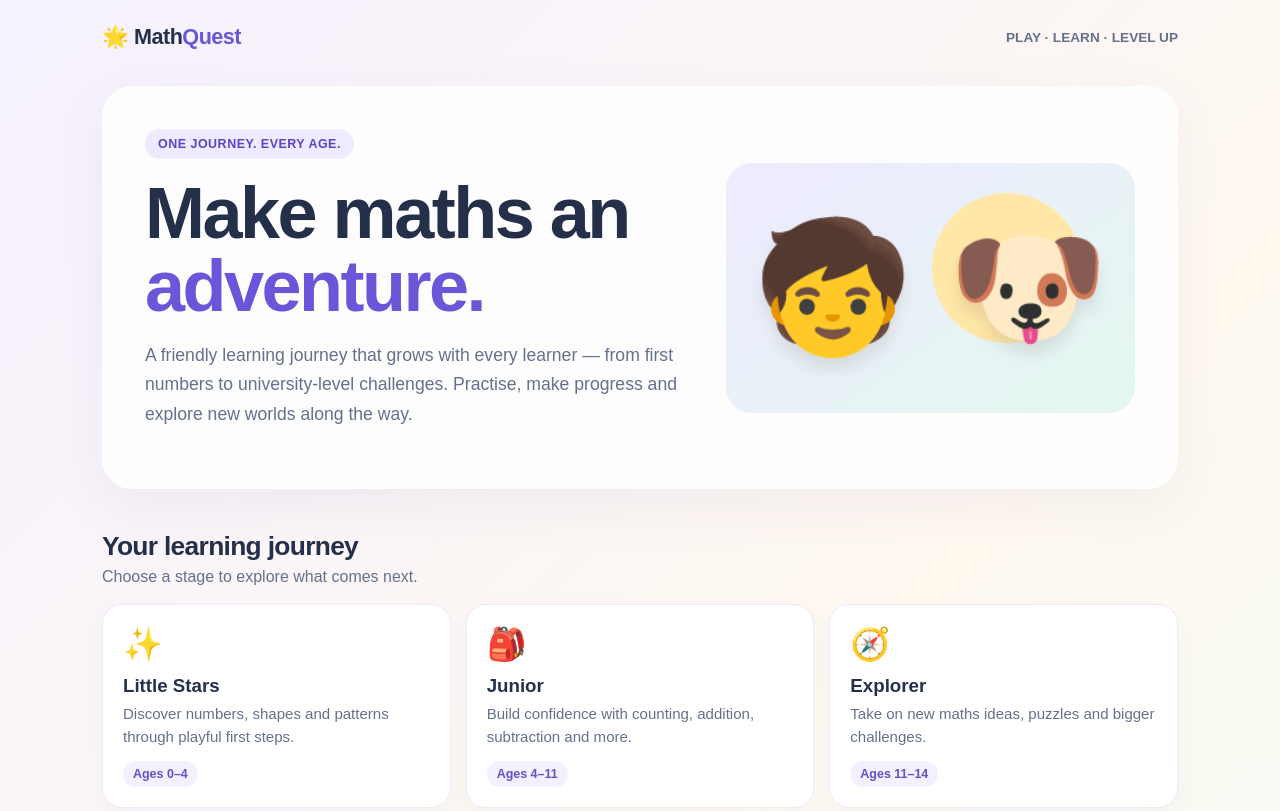
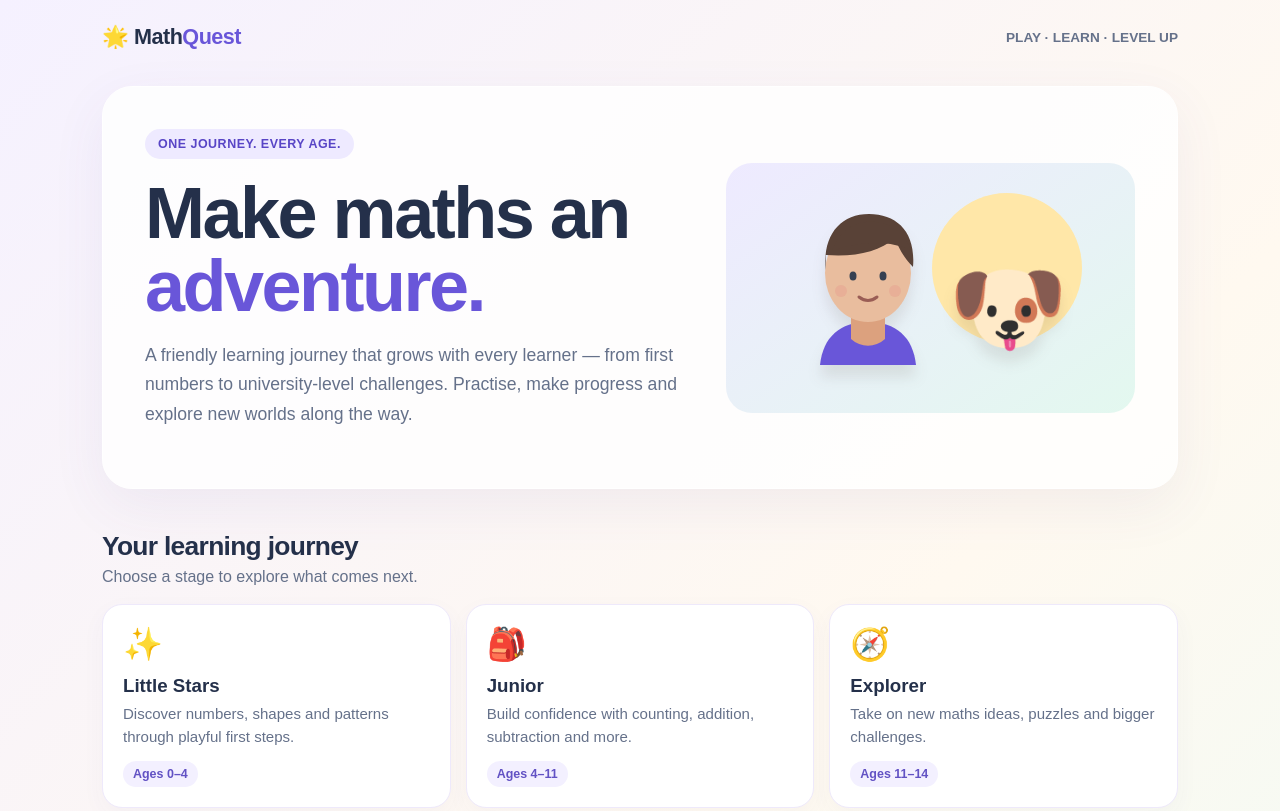
Before and after one commit to AdminSco/MathQuest, a plain HTML site: page index.html in a window 1280 px wide. Shown: the top 811 px of the page. Drawn offline with Linux system fonts and the light colour scheme.

Commit message:
Update index.html

```diff
--- a/index.html
+++ b/index.html
@@ -17,7 +17,9 @@ h1{font-size:clamp(2.5rem,6vw,4.5rem);line-height:1.02;letter-spacing:-2.5px;mar
 h1 span{color:var(--purple)}.intro{font-size:1.1rem;line-height:1.65;color:var(--muted);max-width:540px}
 .hero-art{min-height:250px;border-radius:26px;background:linear-gradient(145deg,#eeeaff,#e3f8ef);display:flex;align-items:center;justify-content:center;position:relative;overflow:hidden}
 .hero-art .sun{position:absolute;width:150px;height:150px;border-radius:50%;background:#ffe7a8;right:13%;top:12%}
-.mascots{position:relative;z-index:1;font-size:clamp(5rem,12vw,8rem);filter:drop-shadow(0 12px 7px #4b3a301c)}
+.mascots{position:relative;z-index:1;display:flex;align-items:end;gap:5px;filter:drop-shadow(0 12px 7px #4b3a301c)}
+.child-mascot{width:clamp(105px,17vw,150px);height:auto}
+.pet-friend{font-size:clamp(4rem,9vw,6rem);padding-bottom:8px}
 .section-title{margin:42px 0 18px;display:flex;align-items:end;justify-content:space-between;gap:15px}
 h2{font-size:1.65rem;margin:0;letter-spacing:-.7px}.section-title p{margin:6px 0 0;color:var(--muted)}
 .stages{display:grid;grid-template-columns:repeat(3,1fr);gap:15px}
@@ -45,7 +47,24 @@ footer{text-align:center;padding:26px;color:var(--muted);font-size:.85rem}
     <h1>Make maths an <span>adventure.</span></h1>
     <p class="intro">A friendly learning journey that grows with every learner — from first numbers to university-level challenges. Practise, make progress and explore new worlds along the way.</p>
   </div>
-  <div class="hero-art" aria-label="MathQuest mascot illustration"><div class="sun"></div><div class="mascots">🧒 🐶</div></div>
+  <div class="hero-art" aria-label="MathQuest mascot illustration">
+    <div class="sun"></div>
+    <div class="mascots">
+      <svg class="child-mascot" viewBox="0 0 150 170" role="img" aria-label="Friendly child mascot">
+        <path d="M27 162c3-28 20-43 48-43s45 15 48 43" fill="#6956d9"/>
+        <path d="M58 111h34v25c-10 9-24 9-34 0z" fill="#dca17e"/>
+        <ellipse cx="75" cy="70" rx="43" ry="49" fill="#e9bd9e"/>
+        <path d="M33 67c-4-34 14-56 43-56 28 0 47 18 44 53-9-9-15-20-18-29-16 14-39 19-69 17z" fill="#594237"/>
+        <path d="M39 48c8-22 24-31 44-29 17 2 28 11 35 28-19-8-43-11-79 1z" fill="#594237"/>
+        <ellipse cx="60" cy="73" rx="3.5" ry="4.5" fill="#354052"/>
+        <ellipse cx="90" cy="73" rx="3.5" ry="4.5" fill="#354052"/>
+        <path d="M66 94q9 7 18 0" fill="none" stroke="#9a5d55" stroke-width="3" stroke-linecap="round"/>
+        <circle cx="48" cy="88" r="6" fill="#e7a18f" opacity=".5"/>
+        <circle cx="102" cy="88" r="6" fill="#e7a18f" opacity=".5"/>
+      </svg>
+      <span class="pet-friend">🐶</span>
+    </div>
+  </div>
 </section>
 
 <section>
```
